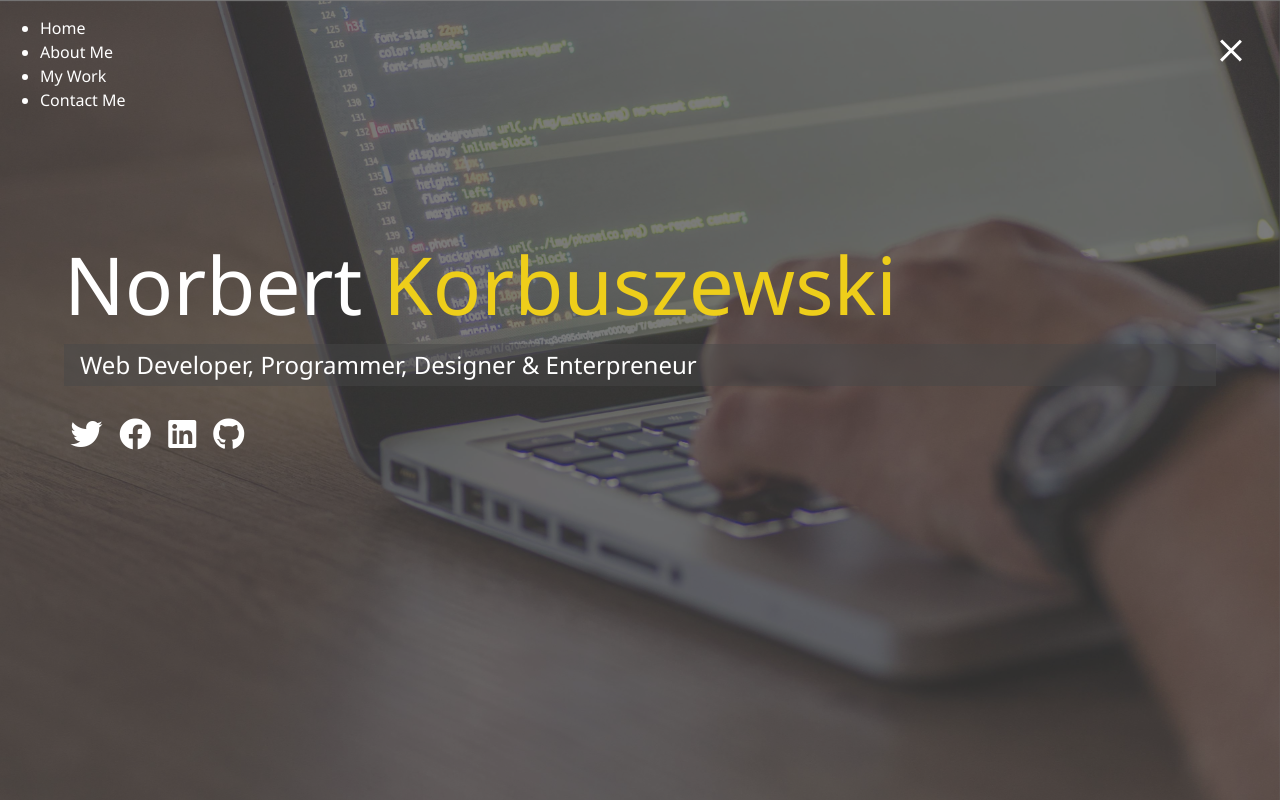
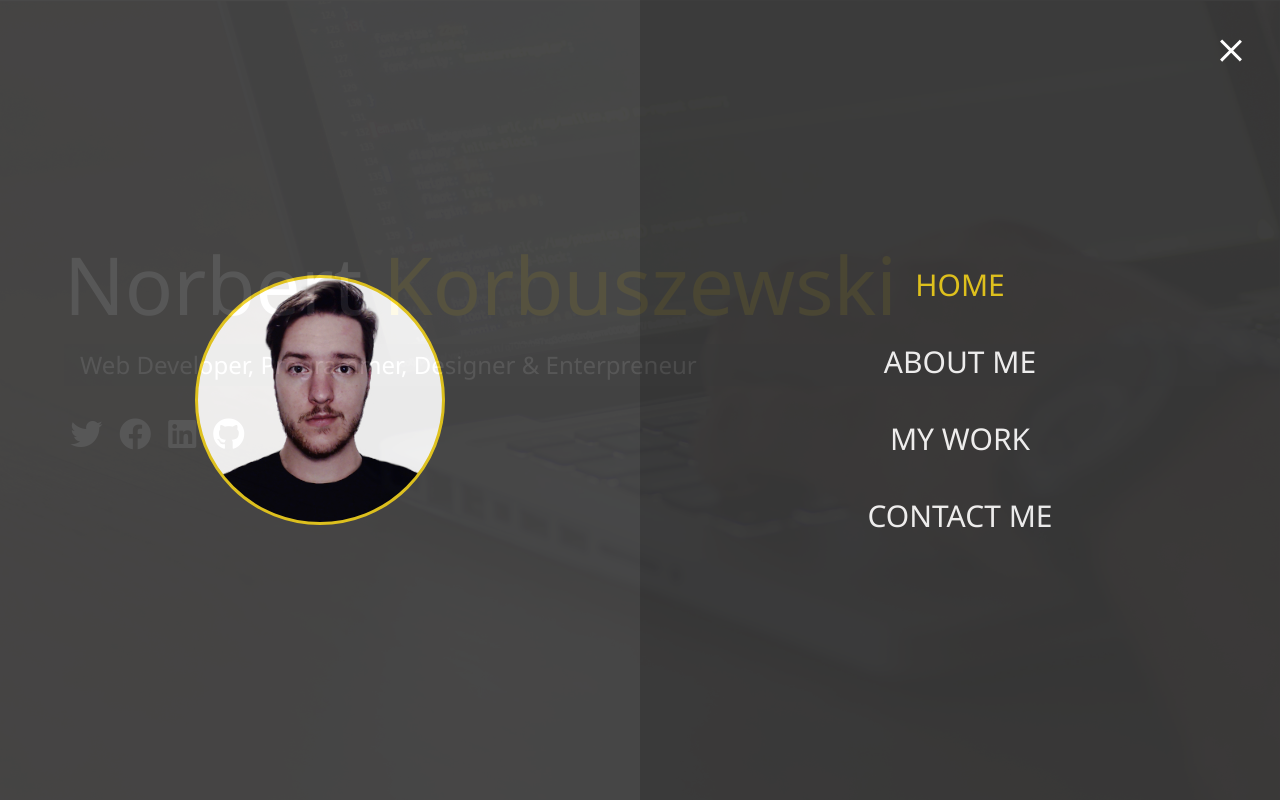
Before and after one commit to Hirslay/Portfolio, a website: page html/index.html in a window 1280 px wide. Both pictures are taken after a click on the element 1231 px from the left and 47 px from the top of the page. Drawn offline with Linux system fonts and the light colour scheme.

Commit message:
Menu overlay

```diff
--- a/html/index.html
+++ b/html/index.html
@@ -21,7 +21,7 @@
                 <div class="portrait"></div>
             </div>
             <ul class="menu-nav">
-                <li class="nav-item">
+                <li class="nav-item current">
                     <a href="/" class="nav-link">
                         Home
                     </a>
--- a/scss/_menu.scss
+++ b/scss/_menu.scss
@@ -39,3 +39,99 @@
         }
     }
 }
+
+// Menu Overlay
+
+.menu{
+    position: fixed;
+    top:0;
+    width: 100%;
+    opacity:0.9;
+    visibility: hidden;
+
+    &.show {
+        visibility: visible;
+    }
+
+    &-branding,
+    &-nav {
+        display: flex;
+        flex-flow: column wrap;
+        align-items: center;
+        justify-content: center;
+        float: left;
+        width: 50%;
+        height: 100vh;
+        overflow: hidden;
+    }
+
+    &-nav {
+        margin: 0;
+        padding: 0;
+        background: darken($primary-color, 5);
+        list-style: none;
+        transform: translate3d(0, -100%, 0);
+        @include easeOut;
+
+        &.show{
+            // Slide in from top
+            transform: translate3d(0, 0, 0);
+        }
+    }
+
+    &-branding {
+        background: $primary-color;
+        transform: translate3d(0, 100%, 0);
+        @include easeOut;
+
+    &.show {
+        // Slide in from bottom
+        transform: translate3d(0, 0, 0);
+        }
+
+        .portrait {
+            width: 250px;
+            height: 250px;
+            background: url('../img/portrait.jpg');
+            border-radius: 50%;
+            border: solid 3px $secondary-color;
+        }
+    }
+
+    .nav-item {
+        transform: translate3d(600px, 0, 0);
+        @include easeOut;
+
+        &.show {
+            // Slide in from right
+            transform: translate3d(0, 0, 0);
+            }
+
+        &.current > a {
+            color: $secondary-color;
+        }
+    }
+
+    .nav-link {
+        display: inline-block;
+        position: relative;
+        font-size: 30px;
+        text-transform: uppercase;
+        padding: 1rem 0;
+        font-weight: 400;
+        color: #fff;
+        text-decoration: none;
+        @include easeOut;
+
+        &:hover {
+            color: $secondary-color;
+        }
+    }
+}
+
+// Delay each nav item slide by 0.1s
+@for $x from 1 through 4 {
+    .nav-item:nth-child(#{$x}){
+        transition-delay: $x * 0.1s;
+    }
+}
```
Also changed, not shown: html/css/main.css, html/img/portrait.jpg (added), html/img/portrait.png (added).
